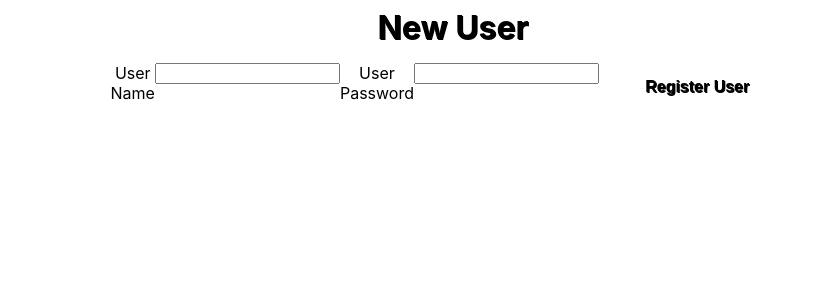
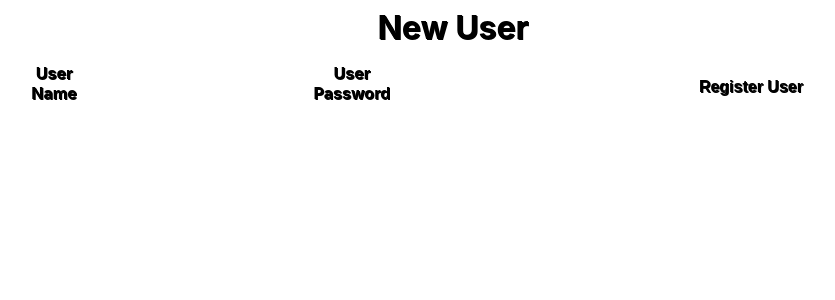
Before and after one commit to hikarocarvalho/Hospede_Application_Test_Full_Stack_Client, a React (Create React App) app: page /user-register in a window 1280 px wide. Shown: the top 300 px of the page, without its empty margins (187-1022 px from the left). Built offline with nearby package versions, Linux system fonts and the light colour scheme.

Commit message:
feat(Input): add onChange prop to Input component

```diff
--- a/src/components/input/Input.css
+++ b/src/components/input/Input.css
@@ -1,5 +1,27 @@
 .input{
-    height: 3em;
     border: none;
-    box-shadow: 0px 0px 2px 1px black;
+    box-shadow: 0px 0px 2px 1px var(--thirdColor);
+    width: 99%;
+    font-size: 1.2em;
+    padding: 0.5em;
+    padding-left: 0;
+    padding-right: 0;
+    margin-top: 0em;
+    margin-bottom: 0.5em;
+    border-radius: 3px;
+    font-weight: bold;
+    color: var(--firstColor);
 }
+
+.input:focus{
+    outline: none;
+}
+
+.input_title{
+    font-size: 1em;
+    align-self: flex-start;
+    font-weight: bold;
+    text-transform: capitalize;
+    color: var(--fourthColor);
+    text-shadow: 1px 1px black;
+}
--- a/src/components/input/Input.js
+++ b/src/components/input/Input.js
@@ -3,8 +3,8 @@ import './Input.css';
 export default function Input (props){
     return (
         <>
-            <label hrmlFor={props.id} >{props.description}</label>
-            <input id={props.id} name={props.name} />
+            <label htmlFor={props.id} className="input_title" >{props.description}</label>
+            <input id={props.id} name={props.id} className="input" onChange={props.onChange?props.onChange:null}/>
         </>
     );
 }
```
